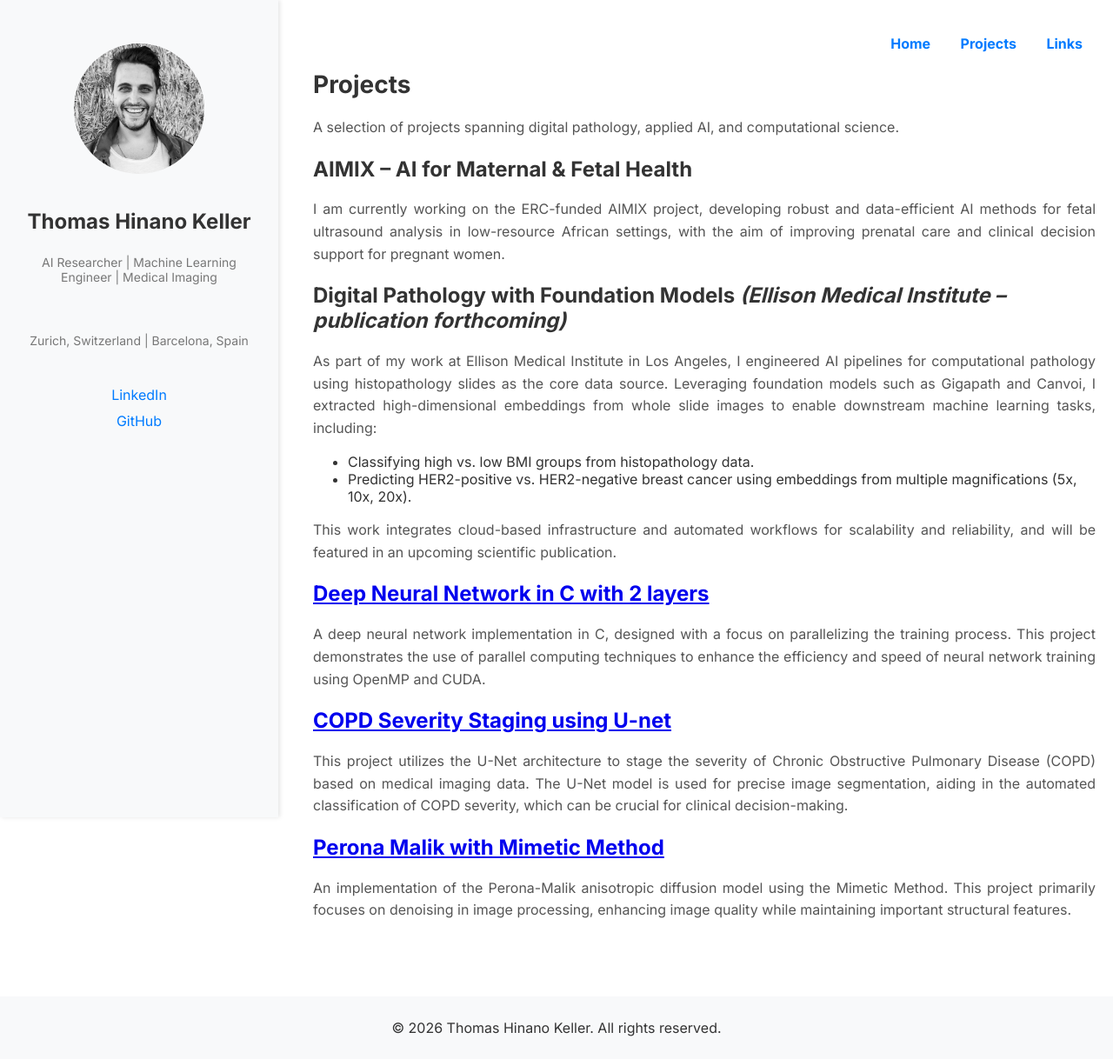
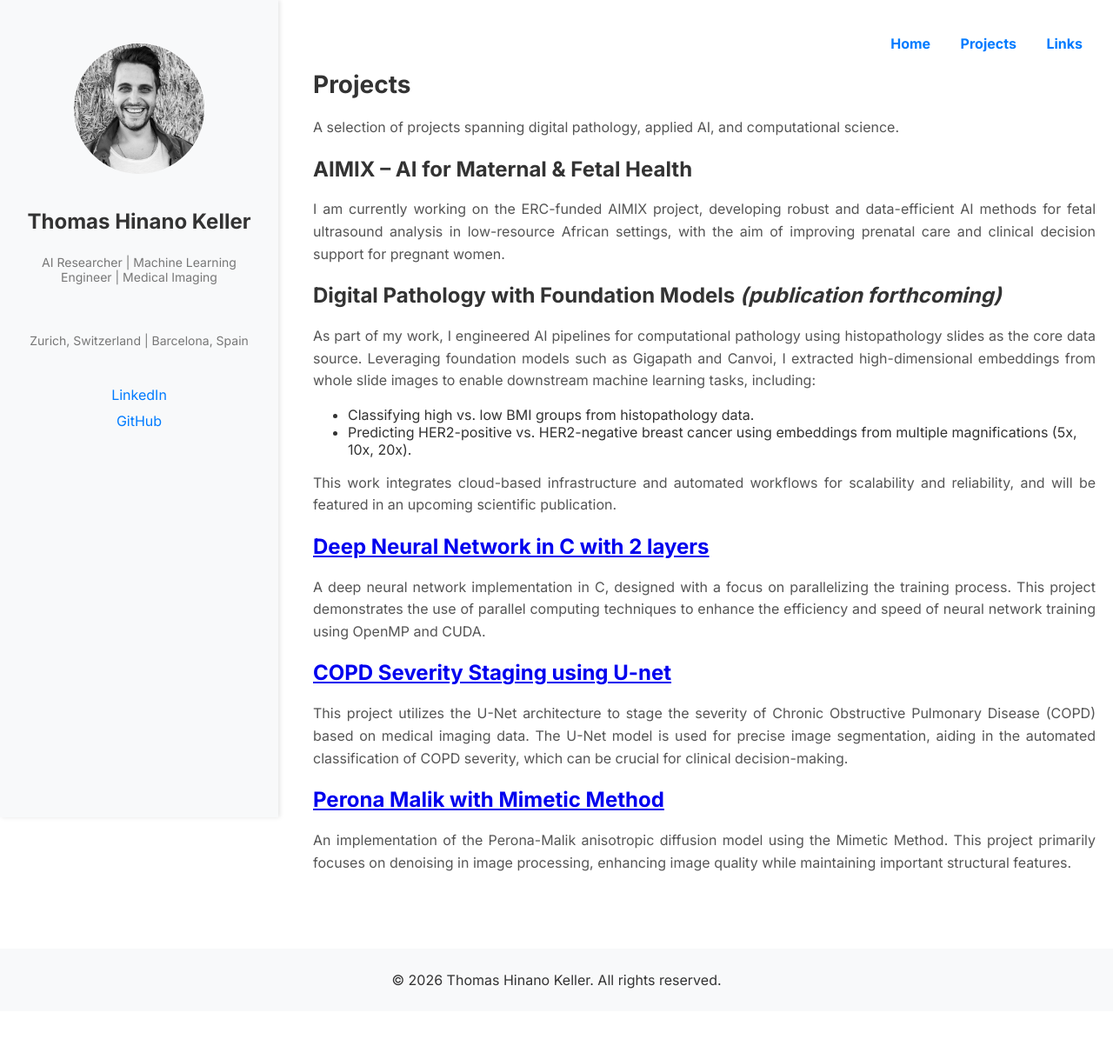
Before and after one commit to thomkell/thomkell.github.io, a Jekyll site: the page built from projects/index.md, in a window 1280 px wide. Shown: the whole page at 87% size. Built offline with Jekyll 4.4.1, drawn with Linux system fonts in a browser that asks for light colours; after the commit the page ends 1163 px from its top, so only the background shows below that.

Commit message:
updated workplaces

```diff
--- a/projects/index.md
+++ b/projects/index.md
@@ -9,8 +9,8 @@ A selection of projects spanning digital pathology, applied AI, and computationa
 ## AIMIX – AI for Maternal & Fetal Health
 I am currently working on the ERC-funded AIMIX project, developing robust and data-efficient AI methods for fetal ultrasound analysis in low-resource African settings, with the aim of improving prenatal care and clinical decision support for pregnant women.
 
-## Digital Pathology with Foundation Models *(Ellison Medical Institute – publication forthcoming)*
-As part of my work at Ellison Medical Institute in Los Angeles, I engineered AI pipelines for computational pathology using histopathology slides as the core data source. Leveraging foundation models such as Gigapath and Canvoi, I extracted high-dimensional embeddings from whole slide images to enable downstream machine learning tasks, including:
+## Digital Pathology with Foundation Models *(publication forthcoming)*
+As part of my work, I engineered AI pipelines for computational pathology using histopathology slides as the core data source. Leveraging foundation models such as Gigapath and Canvoi, I extracted high-dimensional embeddings from whole slide images to enable downstream machine learning tasks, including:
 - Classifying high vs. low BMI groups from histopathology data.
 - Predicting HER2-positive vs. HER2-negative breast cancer using embeddings from multiple magnifications (5x, 10x, 20x).
 
```
Also changed, not shown: index.md (+1 -1 lines), 2 other files.
